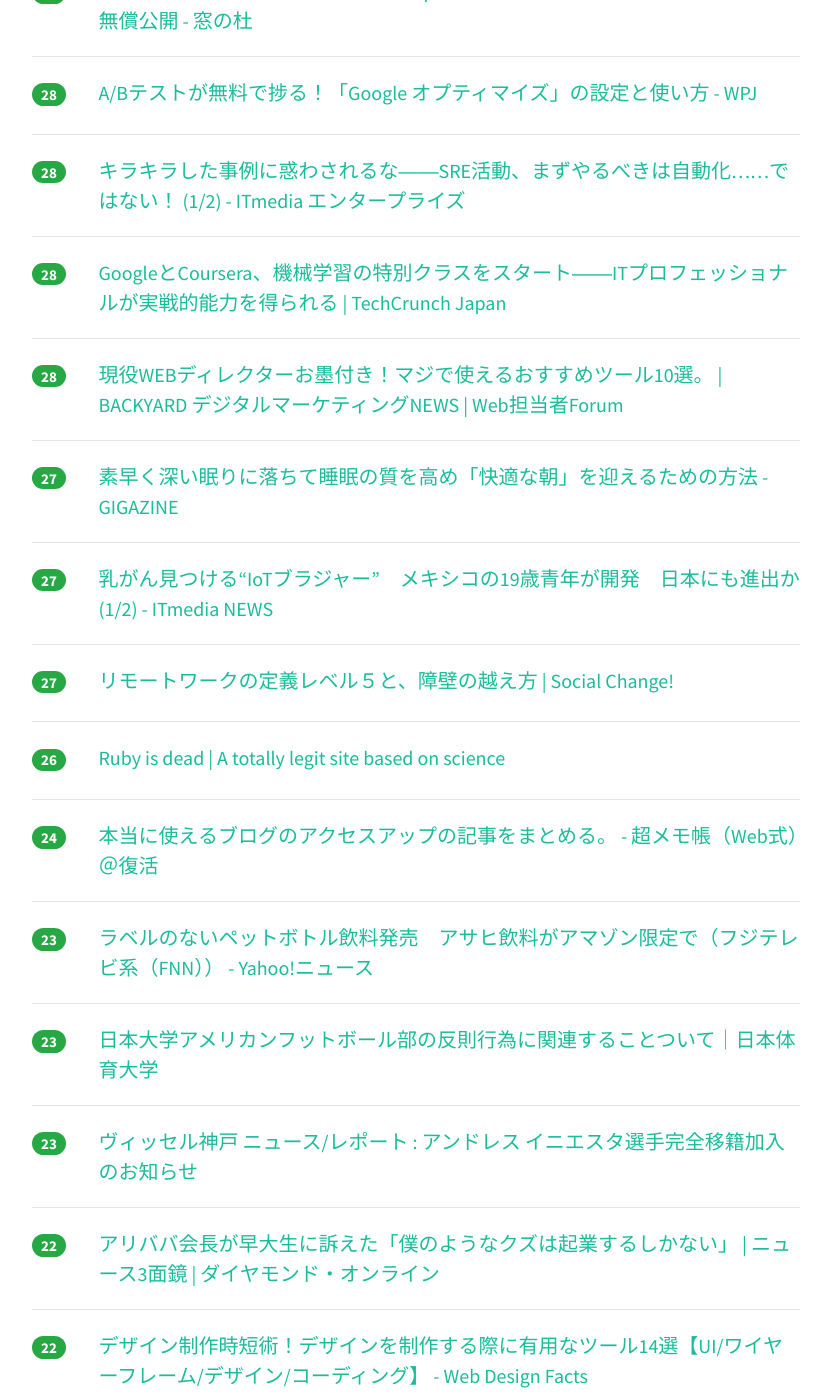
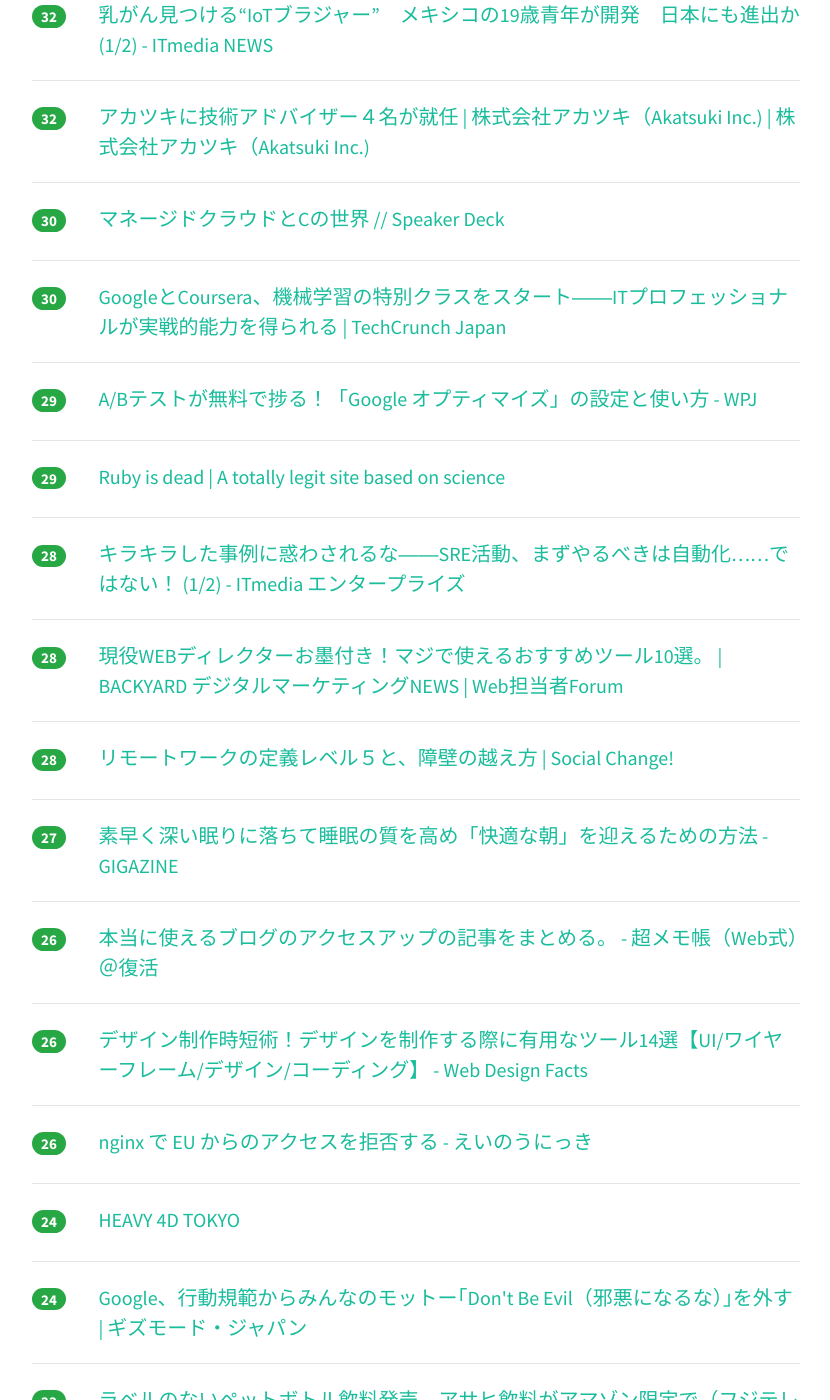
Before and after one commit to yatta47/hatena-matome-site, a Jekyll site: the page built from _posts/2018-05-24-hatena.md, in a window 1280 px wide and 1400 px high, scrolled down 2882 px. Shown: the whole window, without its empty margins (224-1054 px from the left). Built offline with Jekyll 4.4.1, drawn with Linux system fonts in a browser that asks for light colours; nearby versions of some CDN libraries; some of the changed text lies outside the part shown.

Commit message:
Updated 2018-05-24

```diff
--- a/_posts/2018-05-24-hatena.md
+++ b/_posts/2018-05-24-hatena.md
@@ -1,74 +1,84 @@
 ---
 layout: post
 title:  "2018-05-24 はてぶIT"
-date:   2018-05-24 21:03:14
+date:   2018-05-24 22:03:17
 tags: [it-hotentry]
 ---
-57 件のデータあり
+62 件のデータあり
 
 <hr><div class="row">
-<div class="col-1"><span class="badge badge-pill badge-success h2">375</span></div>
+<div class="col-1"><span class="badge badge-pill badge-success h2">389</span></div>
 <div class="col-11"><a href='https://internet.watch.impress.co.jp/docs/yajiuma/1123571.html' target='_blank'>Amazon、USB Type-C機器の検証で知られる著名レビュアーの過去投稿を一斉削除で物議【やじうまWatch】 - INTERNET Watch</a></div>
 </div>
 <hr>
 <div class="row">
-<div class="col-1"><span class="badge badge-pill badge-success h2">271</span></div>
+<div class="col-1"><span class="badge badge-pill badge-success h2">288</span></div>
 <div class="col-11"><a href='https://ics.media/entry/18004' target='_blank'>無料で使えるAdobe XDの社内導入を後押しする活用事例5選 - ICS MEDIA</a></div>
 </div>
 <hr>
 <div class="row">
-<div class="col-1"><span class="badge badge-pill badge-success h2">258</span></div>
+<div class="col-1"><span class="badge badge-pill badge-success h2">271</span></div>
+<div class="col-11"><a href='https://qiita.com/rana_kualu/items/19ab559dddbca6674417' target='_blank'>2018年の最先端バックエンドエンジニアになろう - Qiita</a></div>
+</div>
+<hr>
+<div class="row">
+<div class="col-1"><span class="badge badge-pill badge-success h2">264</span></div>
 <div class="col-11"><a href='https://speakerdeck.com/kazuyaseki/vue-konponentoshi-zhuang-patan' target='_blank'>Vue コンポーネント実装パターン // Speaker Deck</a></div>
 </div>
 <hr>
 <div class="row">
-<div class="col-1"><span class="badge badge-pill badge-success h2">229</span></div>
+<div class="col-1"><span class="badge badge-pill badge-success h2">238</span></div>
 <div class="col-11"><a href='https://internet.watch.impress.co.jp/docs/column/chizu/1123416.html' target='_blank'>首都圏の鉄道・バスの“動き”を丸ごと可視化した4次元地図「HEAVY 4D TOKYO」がスゴイ！【地図ウォッチ】 - INTERNET Watch</a></div>
 </div>
 <hr>
 <div class="row">
-<div class="col-1"><span class="badge badge-pill badge-success h2">222</span></div>
-<div class="col-11"><a href='https://qiita.com/rana_kualu/items/19ab559dddbca6674417' target='_blank'>2018年の最先端バックエンドエンジニアになろう - Qiita</a></div>
-</div>
-<hr>
-<div class="row">
-<div class="col-1"><span class="badge badge-pill badge-success h2">195</span></div>
+<div class="col-1"><span class="badge badge-pill badge-success h2">213</span></div>
 <div class="col-11"><a href='https://k-tai.watch.impress.co.jp/docs/news/1123603.html' target='_blank'>Google Payで「Suica」「WAON」が利用可能に - ケータイ Watch</a></div>
 </div>
 <hr>
 <div class="row">
-<div class="col-1"><span class="badge badge-pill badge-success h2">163</span></div>
+<div class="col-1"><span class="badge badge-pill badge-success h2">178</span></div>
 <div class="col-11"><a href='https://speakerdeck.com/aereal/the-epic-of-migration-from-http-to-https-on-hatena-blog-with-aws' target='_blank'>AWSではてなブログの常時HTTPS配信をバーンとやる話 / The Epic of migration from HTTP to HTTPS on Hatena Blog with AWS // Speaker Deck</a></div>
 </div>
 <hr>
 <div class="row">
-<div class="col-1"><span class="badge badge-pill badge-success h2">108</span></div>
+<div class="col-1"><span class="badge badge-pill badge-success h2">109</span></div>
 <div class="col-11"><a href='https://www.suzukikenichi.com/blog/google-will-support-dynamic-rendering/' target='_blank'>JSサイトのための第4のレンダリング構成としてダイナミックレンダリングをGoogleが発表 #io18 #io18jp | 海外SEO情報ブログ</a></div>
 </div>
 <hr>
 <div class="row">
-<div class="col-1"><span class="badge badge-pill badge-success h2">84</span></div>
+<div class="col-1"><span class="badge badge-pill badge-success h2">89</span></div>
+<div class="col-11"><a href='https://geek-out.jp/column/entry/2018/05/24/110000' target='_blank'>オポチュニティがあるなら締切までに勉強すればよい ─ チャンスを引き寄せるアピールと仕事術 - GeekOut</a></div>
+</div>
+<hr>
+<div class="row">
+<div class="col-1"><span class="badge badge-pill badge-success h2">85</span></div>
 <div class="col-11"><a href='http://cloverstudioceo.hatenablog.com/entry/2018/05/23/172306' target='_blank'>グローバルでみるエンジニア単価 - 世界の下層から 〜 グローバルIT土方のブログ</a></div>
 </div>
 <hr>
 <div class="row">
-<div class="col-1"><span class="badge badge-pill badge-success h2">80</span></div>
-<div class="col-11"><a href='https://geek-out.jp/column/entry/2018/05/24/110000' target='_blank'>オポチュニティがあるなら締切までに勉強すればよい ─ チャンスを引き寄せるアピールと仕事術 - GeekOut</a></div>
+<div class="col-1"><span class="badge badge-pill badge-success h2">73</span></div>
+<div class="col-11"><a href='https://coliss.com/articles/build-websites/operation/javascript/react-spring-animation-library.html' target='_blank'>スゴイのが登場！アニメーションの原則に基づいた自然な動きが実装できるReactのアニメーション ライブラリ -React Spring | コリス</a></div>
 </div>
 <hr>
 <div class="row">
-<div class="col-1"><span class="badge badge-pill badge-success h2">71</span></div>
-<div class="col-11"><a href='https://coliss.com/articles/build-websites/operation/javascript/react-spring-animation-library.html' target='_blank'>スゴイのが登場！アニメーションの原則に基づいた自然な動きが実装できるReactのライブラリ -React Spring | コリス</a></div>
-</div>
-<hr>
-<div class="row">
-<div class="col-1"><span class="badge badge-pill badge-success h2">60</span></div>
+<div class="col-1"><span class="badge badge-pill badge-success h2">64</span></div>
 <div class="col-11"><a href='https://legacy.gitbook.com/book/0xax/linux-insides/details' target='_blank'>Linux Inside · GitBook</a></div>
 </div>
 <hr>
 <div class="row">
-<div class="col-1"><span class="badge badge-pill badge-success h2">57</span></div>
+<div class="col-1"><span class="badge badge-pill badge-success h2">59</span></div>
 <div class="col-11"><a href='http://www.200kounen-training.com/entry/2018/05/23/211754' target='_blank'>iPhoneマニアの友人から教わった便利な機能まとめ - 200光年軍隊手帳の中身</a></div>
+</div>
+<hr>
+<div class="row">
+<div class="col-1"><span class="badge badge-pill badge-success h2">58</span></div>
+<div class="col-11"><a href='https://ssig33.com/text/scrapbox_drinkup_4' target='_blank'>ssig33.com - Scrapbox Drinkup #4 にいってきた</a></div>
+</div>
+<hr>
+<div class="row">
+<div class="col-1"><span class="badge badge-pill badge-success h2">55</span></div>
+<div class="col-11"><a href='https://kakuyomu.jp/info/entry/2018/05/24/181248' target='_blank'>カクヨムが縦組み表示に対応しました - カクヨムからのお知らせ</a></div>
 </div>
 <hr>
 <div class="row">
@@ -77,28 +87,23 @@ tags: [it-hotentry]
 </div>
 <hr>
 <div class="row">
-<div class="col-1"><span class="badge badge-pill badge-success h2">52</span></div>
-<div class="col-11"><a href='https://ssig33.com/text/scrapbox_drinkup_4' target='_blank'>ssig33.com - Scrapbox Drinkup #4 にいってきた</a></div>
+<div class="col-1"><span class="badge badge-pill badge-success h2">47</span></div>
+<div class="col-11"><a href='https://togetter.com/li/1230098' target='_blank'>ドイツ人がBBQで作ってくれたチョコバナナの作り方が目からウロコで超美味しそう「なるほど頭いい!」 - Togetter</a></div>
 </div>
 <hr>
 <div class="row">
 <div class="col-1"><span class="badge badge-pill badge-success h2">46</span></div>
-<div class="col-11"><a href='https://togetter.com/li/1230098' target='_blank'>ドイツ人がBBQで作ってくれたチョコバナナの作り方が目からウロコで超美味しそう「なるほど頭いい!」 - Togetter</a></div>
-</div>
-<hr>
-<div class="row">
-<div class="col-1"><span class="badge badge-pill badge-success h2">45</span></div>
 <div class="col-11"><a href='https://www.publickey1.jp/blog/18/kata_containers10openstack_foundation.html' target='_blank'>仮想マシンをベースにしたセキュアなコンテナ実装「Kata Containers」がバージョン1.0に到達。OpenStack Foundationが開発 － Publickey</a></div>
 </div>
 <hr>
 <div class="row">
-<div class="col-1"><span class="badge badge-pill badge-success h2">45</span></div>
+<div class="col-1"><span class="badge badge-pill badge-success h2">46</span></div>
 <div class="col-11"><a href='https://www.businessinsider.jp/post-167517' target='_blank'>日本拡大を加速、1兆円の決済メガベンチャー｢ストライプ｣の強さは“幼なじみ”経営 | BUSINESS INSIDER JAPAN</a></div>
 </div>
 <hr>
 <div class="row">
-<div class="col-1"><span class="badge badge-pill badge-success h2">40</span></div>
-<div class="col-11"><a href='https://kakuyomu.jp/info/entry/2018/05/24/181248' target='_blank'>カクヨムが縦組み表示に対応しました - カクヨムからのお知らせ</a></div>
+<div class="col-1"><span class="badge badge-pill badge-success h2">42</span></div>
+<div class="col-11"><a href='https://bizzine.jp/article/detail/2797' target='_blank'>マイクロソフトがAIと社会を考察する書籍『Future Computed』を無料提供 ｜ Biz/Zine（ビズジン）</a></div>
 </div>
 <hr>
 <div class="row">
@@ -112,13 +117,23 @@ tags: [it-hotentry]
 </div>
 <hr>
 <div class="row">
-<div class="col-1"><span class="badge badge-pill badge-success h2">39</span></div>
-<div class="col-11"><a href='https://bizzine.jp/article/detail/2797' target='_blank'>マイクロソフトがAIと社会を考察する書籍『Future Computed』を無料提供 ｜ Biz/Zine（ビズジン）</a></div>
+<div class="col-1"><span class="badge badge-pill badge-success h2">37</span></div>
+<div class="col-11"><a href='http://this.aereal.org/entry/2018/05/23/160308' target='_blank'>Macでプレゼンする前に見直したいたった1つの設定 - Sexually Knowing</a></div>
 </div>
 <hr>
 <div class="row">
-<div class="col-1"><span class="badge badge-pill badge-success h2">37</span></div>
-<div class="col-11"><a href='http://this.aereal.org/entry/2018/05/23/160308' target='_blank'>Macでプレゼンする前に見直したいたった1つの設定 - Sexually Knowing</a></div>
+<div class="col-1"><span class="badge badge-pill badge-success h2">35</span></div>
+<div class="col-11"><a href='https://www.vissel-kobe.co.jp/news/article/14813.html' target='_blank'>ヴィッセル神戸 ニュース/レポート : アンドレス イニエスタ選手完全移籍加入のお知らせ</a></div>
+</div>
+<hr>
+<div class="row">
+<div class="col-1"><span class="badge badge-pill badge-success h2">34</span></div>
+<div class="col-11"><a href='http://www.itmedia.co.jp/news/articles/1805/24/news060.html' target='_blank'>高度なマルウェア「VPNFilter」、54カ国で感染拡大　一斉攻撃の恐れも - ITmedia NEWS</a></div>
+</div>
+<hr>
+<div class="row">
+<div class="col-1"><span class="badge badge-pill badge-success h2">34</span></div>
+<div class="col-11"><a href='https://forest.watch.impress.co.jp/docs/news/1123552.html' target='_blank'>定番バックアップソフト「BunBackup」が公開15周年、バックアップ解説書が無償公開 - 窓の杜</a></div>
 </div>
 <hr>
 <div class="row">
@@ -128,11 +143,11 @@ tags: [it-hotentry]
 <hr>
 <div class="row">
 <div class="col-1"><span class="badge badge-pill badge-success h2">32</span></div>
-<div class="col-11"><a href='http://www.itmedia.co.jp/news/articles/1805/24/news060.html' target='_blank'>高度なマルウェア「VPNFilter」、54カ国で感染拡大　一斉攻撃の恐れも - ITmedia NEWS</a></div>
+<div class="col-11"><a href='http://www.itmedia.co.jp/news/articles/1805/24/news053.html' target='_blank'>乳がん見つける“IoTブラジャー”　メキシコの19歳青年が開発　日本にも進出か (1/2) - ITmedia NEWS</a></div>
 </div>
 <hr>
 <div class="row">
-<div class="col-1"><span class="badge badge-pill badge-success h2">31</span></div>
+<div class="col-1"><span class="badge badge-pill badge-success h2">32</span></div>
 <div class="col-11"><a href='https://aktsk.jp/news/8859/' target='_blank'>アカツキに技術アドバイザー４名が就任 | 株式会社アカツキ（Akatsuki Inc.) | 株式会社アカツキ（Akatsuki Inc.)</a></div>
 </div>
 <hr>
@@ -143,12 +158,17 @@ tags: [it-hotentry]
 <hr>
 <div class="row">
 <div class="col-1"><span class="badge badge-pill badge-success h2">30</span></div>
-<div class="col-11"><a href='https://forest.watch.impress.co.jp/docs/news/1123552.html' target='_blank'>定番バックアップソフト「BunBackup」が公開15周年、バックアップ解説書が無償公開 - 窓の杜</a></div>
+<div class="col-11"><a href='https://jp.techcrunch.com/2018/05/24/2018-05-23-google-and-coursera-launch-a-new-machine-learning-specialization/' target='_blank'>GoogleとCoursera、機械学習の特別クラスをスタート――ITプロフェッショナルが実戦的能力を得られる | TechCrunch Japan</a></div>
 </div>
 <hr>
 <div class="row">
-<div class="col-1"><span class="badge badge-pill badge-success h2">28</span></div>
+<div class="col-1"><span class="badge badge-pill badge-success h2">29</span></div>
 <div class="col-11"><a href='https://www.webprofessional.jp/free-tool-to-accelerate-a-b-test/' target='_blank'>A/Bテストが無料で捗る！「Google オプティマイズ」の設定と使い方 - WPJ</a></div>
+</div>
+<hr>
+<div class="row">
+<div class="col-1"><span class="badge badge-pill badge-success h2">29</span></div>
+<div class="col-11"><a href='https://rubyisdead.science/' target='_blank'>Ruby is dead | A totally legit site based on science</a></div>
 </div>
 <hr>
 <div class="row">
@@ -158,12 +178,12 @@ tags: [it-hotentry]
 <hr>
 <div class="row">
 <div class="col-1"><span class="badge badge-pill badge-success h2">28</span></div>
-<div class="col-11"><a href='https://jp.techcrunch.com/2018/05/24/2018-05-23-google-and-coursera-launch-a-new-machine-learning-specialization/' target='_blank'>GoogleとCoursera、機械学習の特別クラスをスタート――ITプロフェッショナルが実戦的能力を得られる | TechCrunch Japan</a></div>
+<div class="col-11"><a href='https://webtan.impress.co.jp/e/2018/05/24/29308' target='_blank'>現役WEBディレクターお墨付き！マジで使えるおすすめツール10選。 | BACKYARD デジタルマーケティングNEWS | Web担当者Forum</a></div>
 </div>
 <hr>
 <div class="row">
 <div class="col-1"><span class="badge badge-pill badge-success h2">28</span></div>
-<div class="col-11"><a href='https://webtan.impress.co.jp/e/2018/05/24/29308' target='_blank'>現役WEBディレクターお墨付き！マジで使えるおすすめツール10選。 | BACKYARD デジタルマーケティングNEWS | Web担当者Forum</a></div>
+<div class="col-11"><a href='https://kuranuki.sonicgarden.jp/2018/05/levelofremotework.html' target='_blank'>リモートワークの定義レベル５と、障壁の越え方 | Social Change!</a></div>
 </div>
 <hr>
 <div class="row">
@@ -172,23 +192,28 @@ tags: [it-hotentry]
 </div>
 <hr>
 <div class="row">
-<div class="col-1"><span class="badge badge-pill badge-success h2">27</span></div>
-<div class="col-11"><a href='http://www.itmedia.co.jp/news/articles/1805/24/news053.html' target='_blank'>乳がん見つける“IoTブラジャー”　メキシコの19歳青年が開発　日本にも進出か (1/2) - ITmedia NEWS</a></div>
-</div>
-<hr>
-<div class="row">
-<div class="col-1"><span class="badge badge-pill badge-success h2">27</span></div>
-<div class="col-11"><a href='https://kuranuki.sonicgarden.jp/2018/05/levelofremotework.html' target='_blank'>リモートワークの定義レベル５と、障壁の越え方 | Social Change!</a></div>
+<div class="col-1"><span class="badge badge-pill badge-success h2">26</span></div>
+<div class="col-11"><a href='http://www.ituki-yu2.net/entry/Access_up_Conclusion' target='_blank'>本当に使えるブログのアクセスアップの記事をまとめる。 - 超メモ帳（Web式）＠復活</a></div>
 </div>
 <hr>
 <div class="row">
 <div class="col-1"><span class="badge badge-pill badge-success h2">26</span></div>
-<div class="col-11"><a href='https://rubyisdead.science/' target='_blank'>Ruby is dead | A totally legit site based on science</a></div>
+<div class="col-11"><a href='http://www.webdesignfacts.net/entry/design-useful-tool' target='_blank'>デザイン制作時短術！デザインを制作する際に有用なツール14選【UI/ワイヤーフレーム/デザイン/コーディング】 - Web Design Facts</a></div>
+</div>
+<hr>
+<div class="row">
+<div class="col-1"><span class="badge badge-pill badge-success h2">26</span></div>
+<div class="col-11"><a href='http://blog.a-know.me/entry/2018/05/24/193313' target='_blank'>nginx で EU からのアクセスを拒否する - えいのうにっき</a></div>
 </div>
 <hr>
 <div class="row">
 <div class="col-1"><span class="badge badge-pill badge-success h2">24</span></div>
-<div class="col-11"><a href='http://www.ituki-yu2.net/entry/Access_up_Conclusion' target='_blank'>本当に使えるブログのアクセスアップの記事をまとめる。 - 超メモ帳（Web式）＠復活</a></div>
+<div class="col-11"><a href='http://tokyochallenge.4dmaps.net/' target='_blank'>HEAVY 4D TOKYO</a></div>
+</div>
+<hr>
+<div class="row">
+<div class="col-1"><span class="badge badge-pill badge-success h2">24</span></div>
+<div class="col-11"><a href='https://www.gizmodo.jp/2018/05/google-removes-dontbeevil.html' target='_blank'>Google、行動規範からみんなのモットー｢Don't Be Evil（邪悪になるな）｣を外す | ギズモード・ジャパン</a></div>
 </div>
 <hr>
 <div class="row">
@@ -202,18 +227,8 @@ tags: [it-hotentry]
 </div>
 <hr>
 <div class="row">
-<div class="col-1"><span class="badge badge-pill badge-success h2">23</span></div>
-<div class="col-11"><a href='https://www.vissel-kobe.co.jp/news/article/14813.html' target='_blank'>ヴィッセル神戸 ニュース/レポート : アンドレス イニエスタ選手完全移籍加入のお知らせ</a></div>
-</div>
-<hr>
-<div class="row">
 <div class="col-1"><span class="badge badge-pill badge-success h2">22</span></div>
 <div class="col-11"><a href='https://diamond.jp/articles/-/170779' target='_blank'>アリババ会長が早大生に訴えた「僕のようなクズは起業するしかない」 | ニュース3面鏡 | ダイヤモンド・オンライン</a></div>
-</div>
-<hr>
-<div class="row">
-<div class="col-1"><span class="badge badge-pill badge-success h2">22</span></div>
-<div class="col-11"><a href='http://www.webdesignfacts.net/entry/design-useful-tool' target='_blank'>デザイン制作時短術！デザインを制作する際に有用なツール14選【UI/ワイヤーフレーム/デザイン/コーディング】 - Web Design Facts</a></div>
 </div>
 <hr>
 <div class="row">
@@ -223,17 +238,42 @@ tags: [it-hotentry]
 <hr>
 <div class="row">
 <div class="col-1"><span class="badge badge-pill badge-success h2">21</span></div>
-<div class="col-11"><a href='http://tokyochallenge.4dmaps.net/' target='_blank'>HEAVY 4D TOKYO</a></div>
+<div class="col-11"><a href='http://nlab.itmedia.co.jp/nl/articles/1805/23/news133.html' target='_blank'>ドン・キホーテ、1万9800円の2in1ノートPCを6月8日に発売　メインメモリ4GB・内蔵ストレージ32GB - ねとらぼ</a></div>
 </div>
 <hr>
 <div class="row">
 <div class="col-1"><span class="badge badge-pill badge-success h2">20</span></div>
-<div class="col-11"><a href='http://nlab.itmedia.co.jp/nl/articles/1805/23/news133.html' target='_blank'>ドン・キホーテ、1万9800円の2in1ノートPCを6月8日に発売　メインメモリ4GB・内蔵ストレージ32GB - ねとらぼ</a></div>
+<div class="col-11"><a href='https://moognyk.hateblo.jp/entry/2018/05/24/123000' target='_blank'>はてなブログ（当ブログ＆サブブログ）をHTTPS化してみたので作業報告など - I AM A DOG</a></div>
+</div>
+<hr>
+<div class="row">
+<div class="col-1"><span class="badge badge-pill badge-success h2">20</span></div>
+<div class="col-11"><a href='http://www.itmedia.co.jp/news/articles/1805/23/news116.html' target='_blank'>H.I.S.が海外旅行者に「変なSIM」発売　1日500円 - ITmedia NEWS</a></div>
+</div>
+<hr>
+<div class="row">
+<div class="col-1"><span class="badge badge-pill badge-success h2">20</span></div>
+<div class="col-11"><a href='https://inside.pixiv.blog/bash/4148' target='_blank'>「一斉Slack channel整理タイム」のご紹介 - pixiv inside</a></div>
+</div>
+<hr>
+<div class="row">
+<div class="col-1"><span class="badge badge-pill badge-success h2">20</span></div>
+<div class="col-11"><a href='http://www.itmedia.co.jp/enterprise/articles/1805/24/news060.html' target='_blank'>高度なマルウェア「VPNFilter」、54カ国で感染拡大　一斉攻撃の恐れも - ITmedia エンタープライズ</a></div>
+</div>
+<hr>
+<div class="row">
+<div class="col-1"><span class="badge badge-pill badge-success h2">20</span></div>
+<div class="col-11"><a href='http://www.itmedia.co.jp/news/articles/1805/24/news078.html' target='_blank'>無計画な「とりあえず機械学習」から脱するには？ - ITmedia NEWS</a></div>
 </div>
 <hr>
 <div class="row">
 <div class="col-1"><span class="badge badge-pill badge-success h2">19</span></div>
-<div class="col-11"><a href='http://www.itmedia.co.jp/news/articles/1805/23/news116.html' target='_blank'>H.I.S.が海外旅行者に「変なSIM」発売　1日500円 - ITmedia NEWS</a></div>
+<div class="col-11"><a href='http://jp.techcrunch.com/2018/05/24/2018-05-23-google-and-coursera-launch-a-new-machine-learning-specialization/' target='_blank'>GoogleとCoursera、機械学習の特別クラスをスタート――ITプロフェッショナルが実戦的能力を得られる | TechCrunch Japan</a></div>
+</div>
+<hr>
+<div class="row">
+<div class="col-1"><span class="badge badge-pill badge-success h2">19</span></div>
+<div class="col-11"><a href='http://www.itmedia.co.jp/news/articles/1805/24/news107.html' target='_blank'>バンダイナムコの技術が詰まったVOCALOID「ミライ小町」発売 - ITmedia NEWS</a></div>
 </div>
 <hr>
 <div class="row">
@@ -243,27 +283,12 @@ tags: [it-hotentry]
 <hr>
 <div class="row">
 <div class="col-1"><span class="badge badge-pill badge-success h2">18</span></div>
-<div class="col-11"><a href='https://moognyk.hateblo.jp/entry/2018/05/24/123000' target='_blank'>はてなブログ（当ブログ＆サブブログ）をHTTPS化してみたので作業報告など - I AM A DOG</a></div>
-</div>
-<hr>
-<div class="row">
-<div class="col-1"><span class="badge badge-pill badge-success h2">18</span></div>
-<div class="col-11"><a href='http://jp.techcrunch.com/2018/05/24/2018-05-23-google-and-coursera-launch-a-new-machine-learning-specialization/' target='_blank'>GoogleとCoursera、機械学習の特別クラスをスタート――ITプロフェッショナルが実戦的能力を得られる | TechCrunch Japan</a></div>
+<div class="col-11"><a href='https://www.asahi.com/articles/ASL5Q3DK6L5QULFA00D.html' target='_blank'>文房具の伊東屋、ＦＢを閉鎖「顧客情報守ることを優先」：朝日新聞デジタル</a></div>
 </div>
 <hr>
 <div class="row">
 <div class="col-1"><span class="badge badge-pill badge-success h2">17</span></div>
 <div class="col-11"><a href='http://gogotsu.com/archives/39973' target='_blank'>ネットに9万冊の漫画を無断公開したサイトの運営者を緊急逮捕！　1億円の利益を得ていた | ゴゴ通信</a></div>
-</div>
-<hr>
-<div class="row">
-<div class="col-1"><span class="badge badge-pill badge-success h2">17</span></div>
-<div class="col-11"><a href='https://www.asahi.com/articles/ASL5Q3DK6L5QULFA00D.html' target='_blank'>文房具の伊東屋、ＦＢを閉鎖「顧客情報守ることを優先」：朝日新聞デジタル</a></div>
-</div>
-<hr>
-<div class="row">
-<div class="col-1"><span class="badge badge-pill badge-success h2">17</span></div>
-<div class="col-11"><a href='https://inside.pixiv.blog/bash/4148' target='_blank'>「一斉Slack channel整理タイム」のご紹介 - pixiv inside</a></div>
 </div>
 <hr>
 <div class="row">
```
